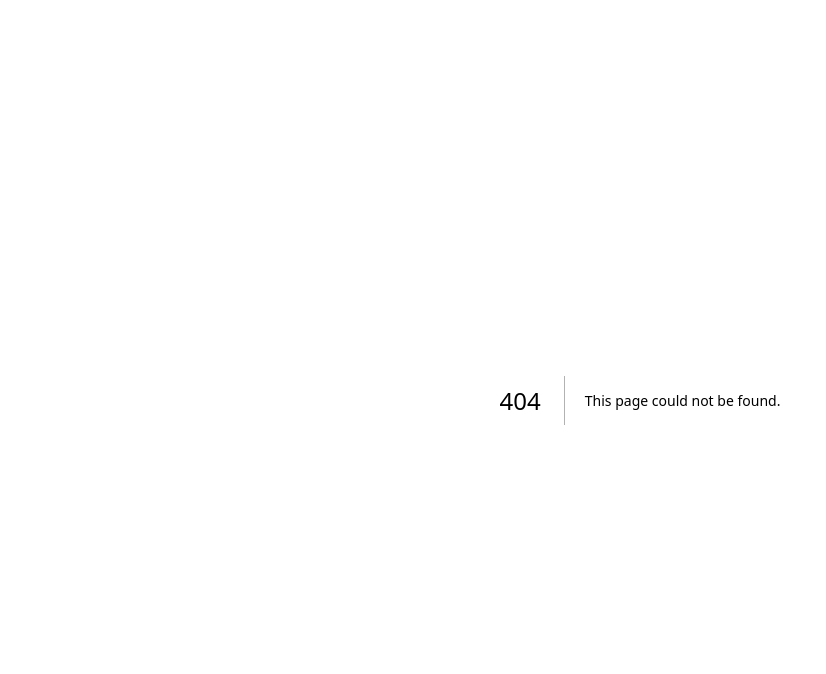
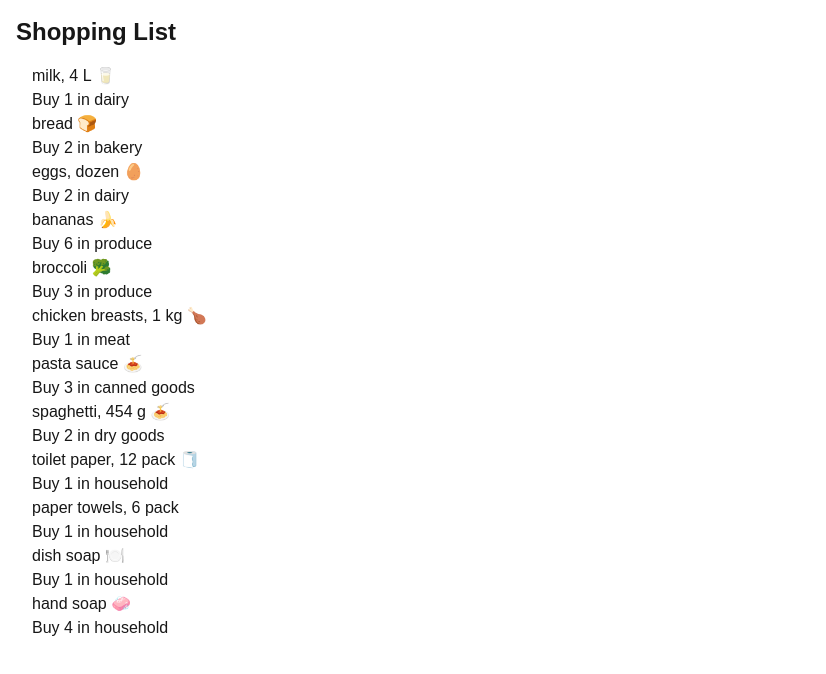
Before and after one commit to jinna0701/cprg306-assignments, a Next.js app: page /week-3 in a window 1280 px wide. Before the commit this address had no page. Shown: the top 674 px of the page, without its empty margins (0-826 px from the left). Built offline with nearby package versions, Linux system fonts and the light colour scheme.

Commit message:
week3
week3

```diff
--- /dev/null
+++ b/app/week-3/itemlist.js
@@ -0,0 +1,77 @@
+export default function ItemList() {
+    const items = [
+      {
+        name: "milk, 4 L 🥛",
+        quantity: 1,
+        category: "dairy",
+      },
+      {
+        name: "bread 🍞",
+        quantity: 2,
+        category: "bakery",
+      },
+      {
+        name: "eggs, dozen 🥚",
+        quantity: 2,
+        category: "dairy",
+      },
+      {
+        name: "bananas 🍌",
+        quantity: 6,
+        category: "produce",
+      },
+      {
+        name: "broccoli 🥦",
+        quantity: 3,
+        category: "produce",
+      },
+      {
+        name: "chicken breasts, 1 kg 🍗",
+        quantity: 1,
+        category: "meat",
+      },
+      {
+        name: "pasta sauce 🍝",
+        quantity: 3,
+        category: "canned goods",
+      },
+      {
+        name: "spaghetti, 454 g 🍝",
+        quantity: 2,
+        category: "dry goods",
+      },
+      {
+        name: "toilet paper, 12 pack 🧻",
+        quantity: 1,
+        category: "household",
+      },
+      {
+        name: "paper towels, 6 pack",
+        quantity: 1,
+        category: "household",
+      },
+      {
+        name: "dish soap 🍽️",
+        quantity: 1,
+        category: "household",
+      },
+      {
+        name: "hand soap 🧼",
+        quantity: 4,
+        category: "household",
+      },
+    ];
+
+    return (
+      <main className="m-4">
+        {items.map((item, index) => (
+          <div key={index}>
+            {item.name} <br />
+            Buy {item.quantity} in {item.category}
+          </div>
+        ))}
+      </main>
+    );
+  }
+
+  //m-4 means margin 4
--- /dev/null
+++ b/app/week-3/items.js
@@ -0,0 +1,20 @@
+
+
+
+
+
+export default function Items({name, quantity, category}){
+
+    return (
+        <section className="m-2">
+            <span className="font-semibold bg-slate-500 m-2">{name}</span>
+            <span className="text-green-600">{quantity}</span>
+            <span className="text-green-600">{category}</span>
+        </section>
+    );
+};
+
+
+
+
+//m-2 means margin 2
--- /dev/null
+++ b/app/week-3/page.js
@@ -0,0 +1,15 @@
+import ItemList from './ItemList';
+
+
+export default function Page() {
+
+    return(
+        <main className="p-4">
+        <h1 className="text-2xl font-bold mb-4">Shopping List</h1>
+        <ItemList />
+    </main>
+    )
+}
+
+
+//p-4 means padding 4
```
